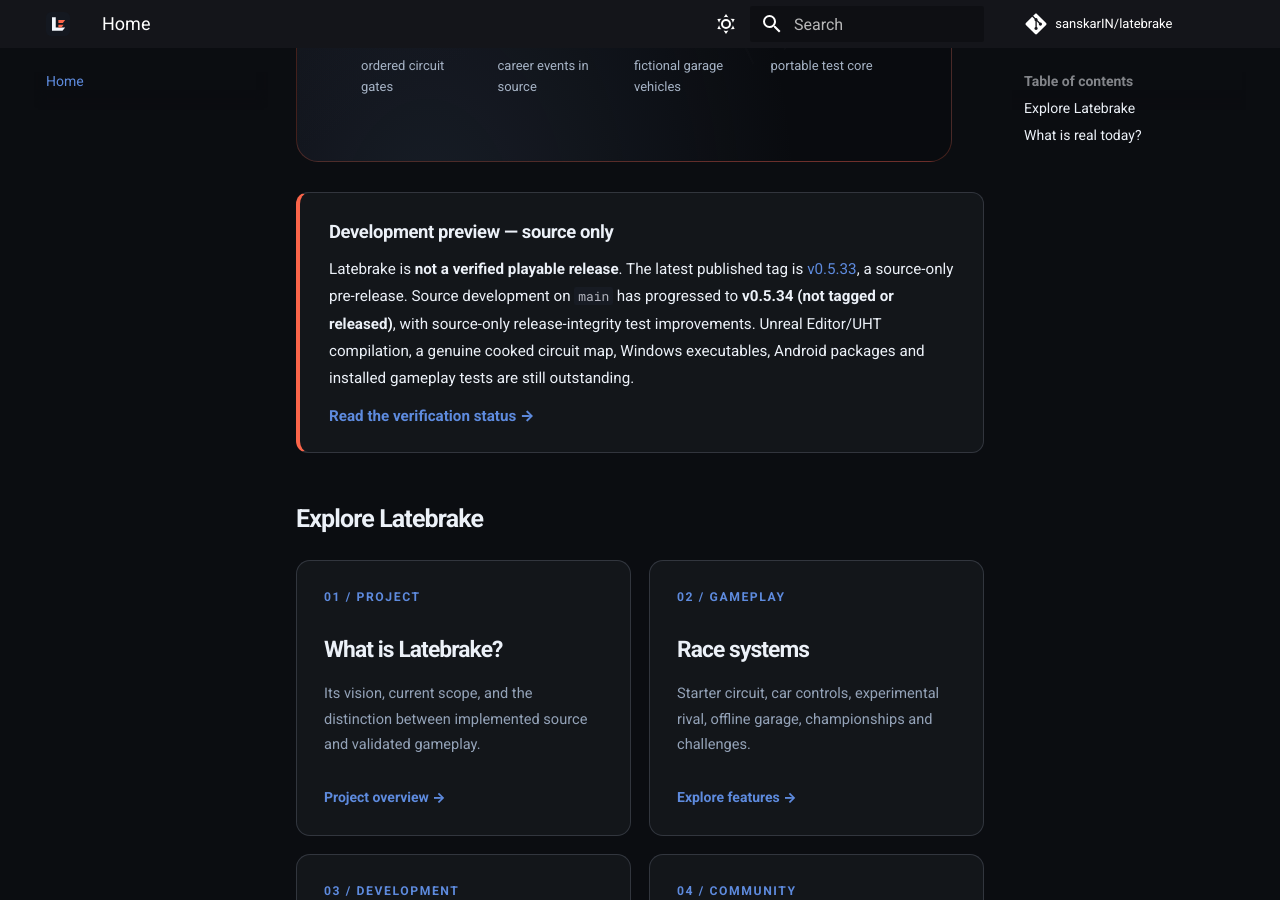
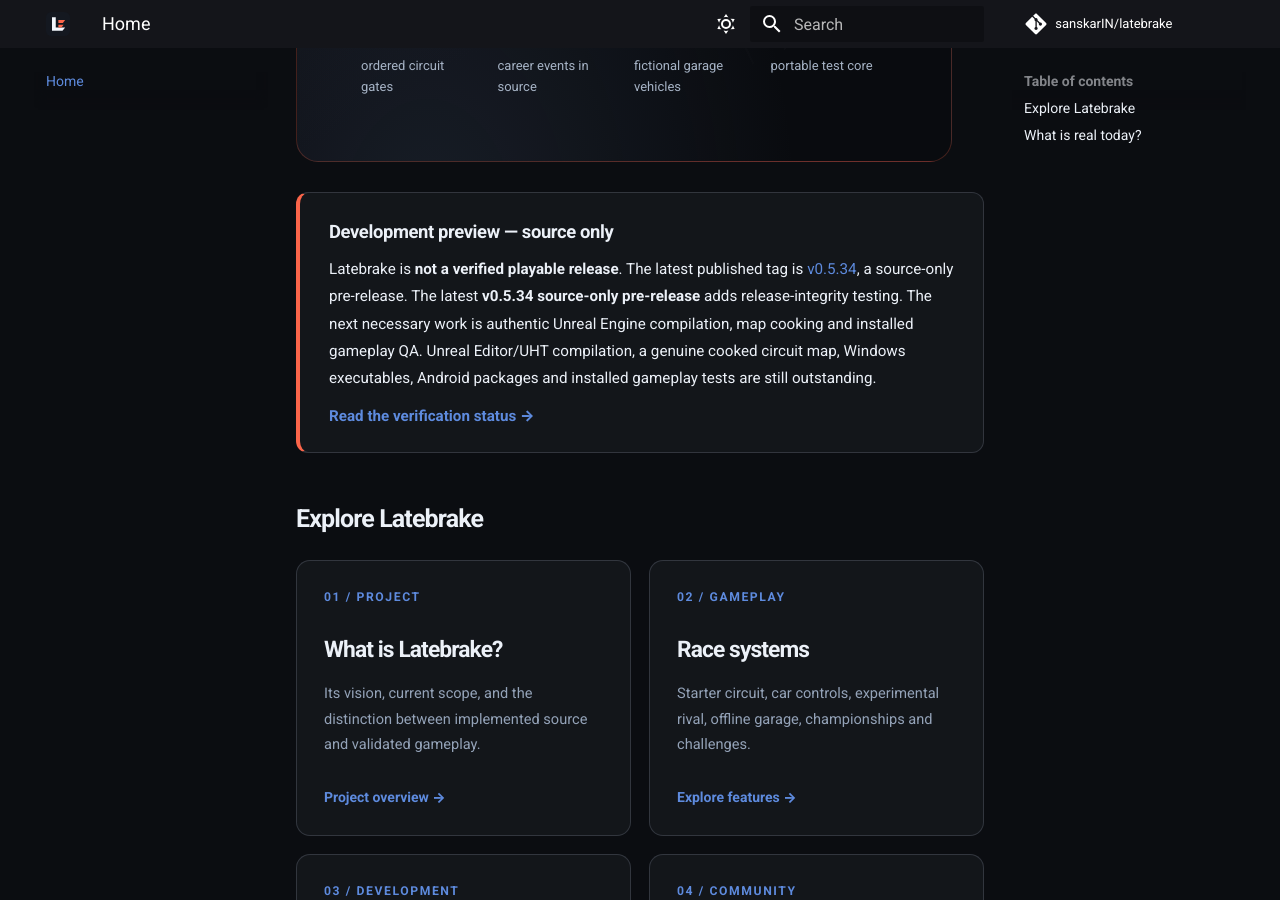
Before and after one commit to sanskarIN/latebrake, an MkDocs documentation site: the page built from docs/index.md, in a window 1280 px wide and 900 px high, scrolled down 702 px. Built offline with MkDocs 1.6.1 and Material for MkDocs 9.7.7, drawn with Linux system fonts in a browser that asks for light colours; comment, search, counter and statistics services are not loaded.

Commit message:
docs(releases): reflect published v0.5.34 source-only milestone (docs/index.md)

```diff
--- a/docs/index.md
+++ b/docs/index.md
@@ -16,7 +16,7 @@
 
 <div class="lb-status-panel" role="status">
   <div class="lb-status-title">Development preview — source only</div>
-  <p>Latebrake is <strong>not a verified playable release</strong>. The latest published tag is <a href="https://github.com/sanskarIN/latebrake/releases/tag/v0.5.33">v0.5.33</a>, a source-only pre-release. Source development on <code>main</code> has progressed to <strong>v0.5.34 (not tagged or released)</strong>, with source-only release-integrity test improvements. Unreal Editor/UHT compilation, a genuine cooked circuit map, Windows executables, Android packages and installed gameplay tests are still outstanding.</p>
+  <p>Latebrake is <strong>not a verified playable release</strong>. The latest published tag is <a href="https://github.com/sanskarIN/latebrake/releases/tag/v0.5.34">v0.5.34</a>, a source-only pre-release. The latest <strong>v0.5.34 source-only pre-release</strong> adds release-integrity testing. The next necessary work is authentic Unreal Engine compilation, map cooking and installed gameplay QA. Unreal Editor/UHT compilation, a genuine cooked circuit map, Windows executables, Android packages and installed gameplay tests are still outstanding.</p>
   <a href="development-status/">Read the verification status →</a>
 </div>
 
```
